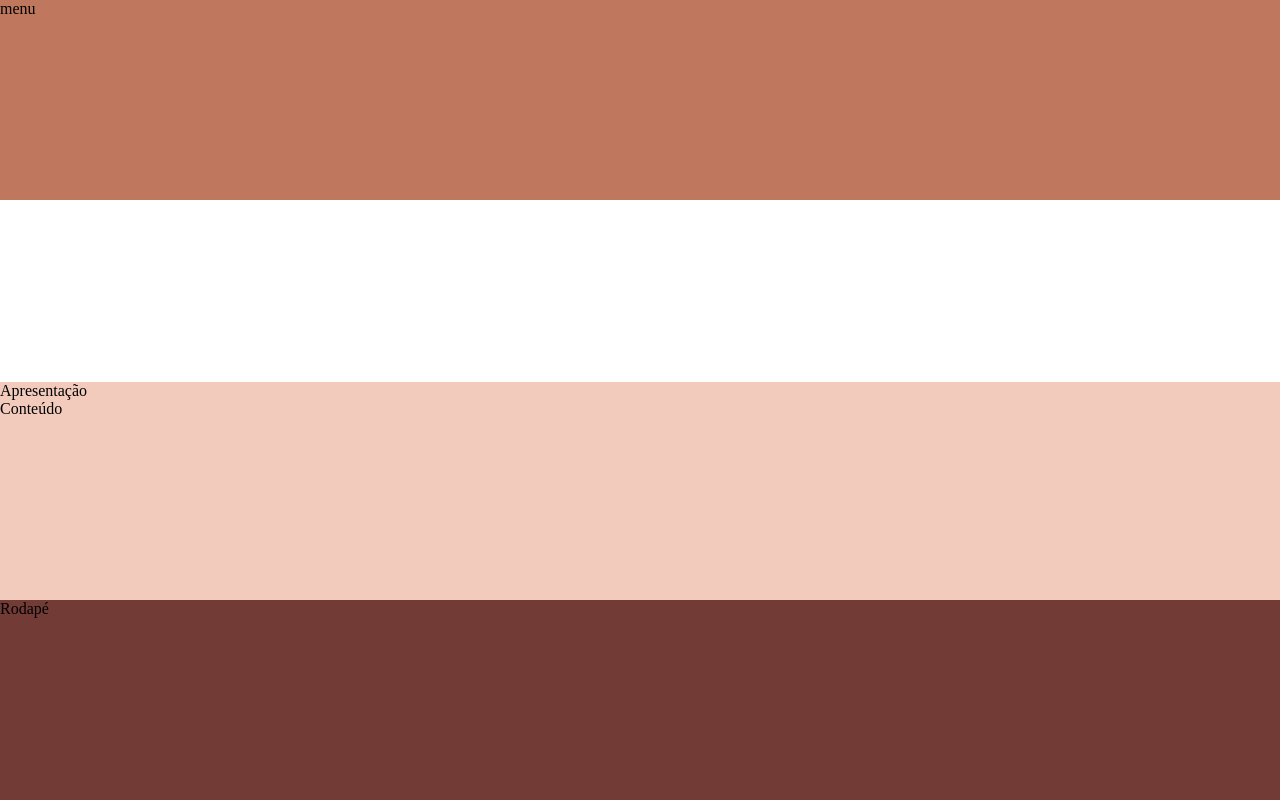
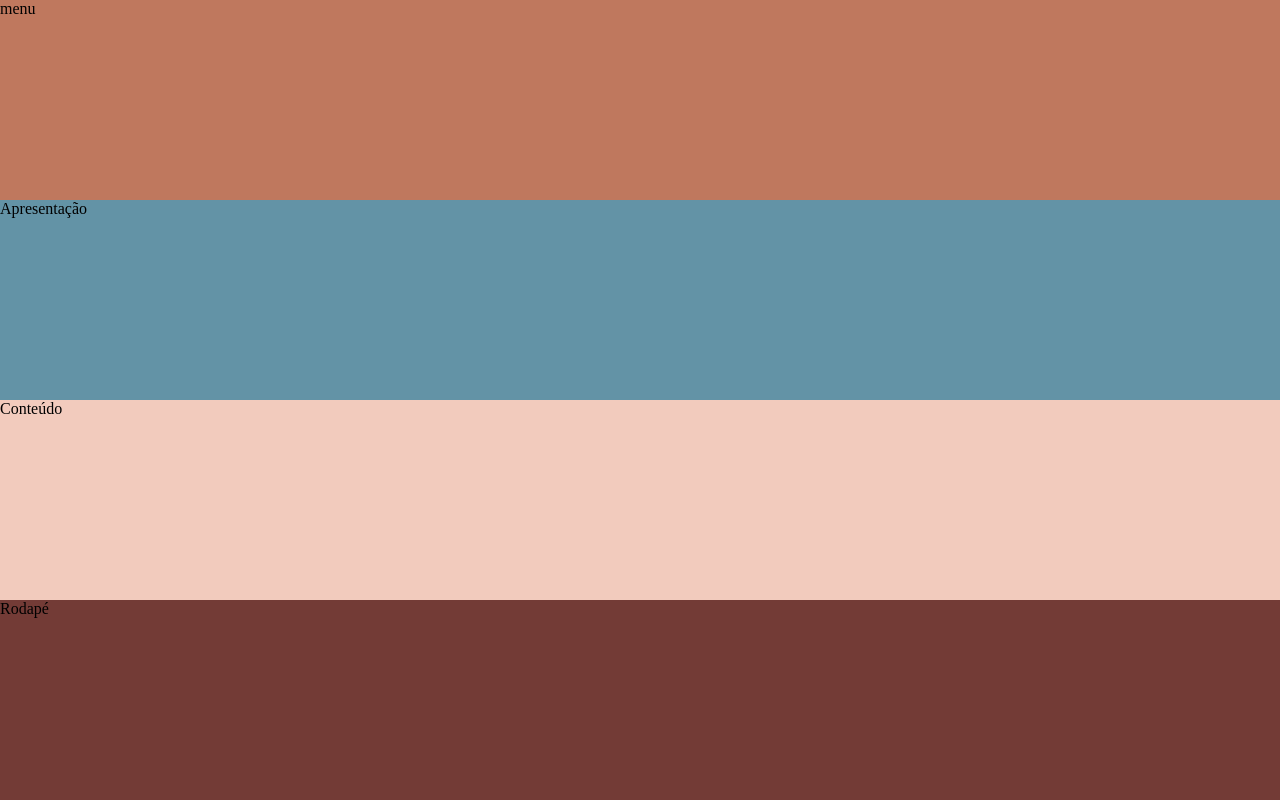
Before and after one commit to Thainahelena/portfolio, a plain HTML site: page index.html in a window 1280 px wide. Drawn offline with Linux system fonts and the light colour scheme.

Commit message:
Add Section to Structure

```diff
--- a/index.html
+++ b/index.html
@@ -10,8 +10,7 @@
         <header class="container">
             menu
         </header>
-        <main>
-            <div class="description">
+        <section>
             <div class="titledescription">
                 Apresentação<!-- <h1>Thaina Helena</h1>
                 <h2>Desenvolvimento e Gestão de Projetos em TI </h2> -->
@@ -19,10 +18,9 @@
             <div class="photodescription">
                 <!-- <img src="https://source.unsplash.com/random" alt="Personal Image" height="200px" > -->
             </div>
-            </div>
-            <div class="content">
+        </section>
+        <main>
               Conteúdo
-            </div>
         </main>
         <footer>
             Rodapé
```
Lines whose indentation alone changed are shown as unchanged.
